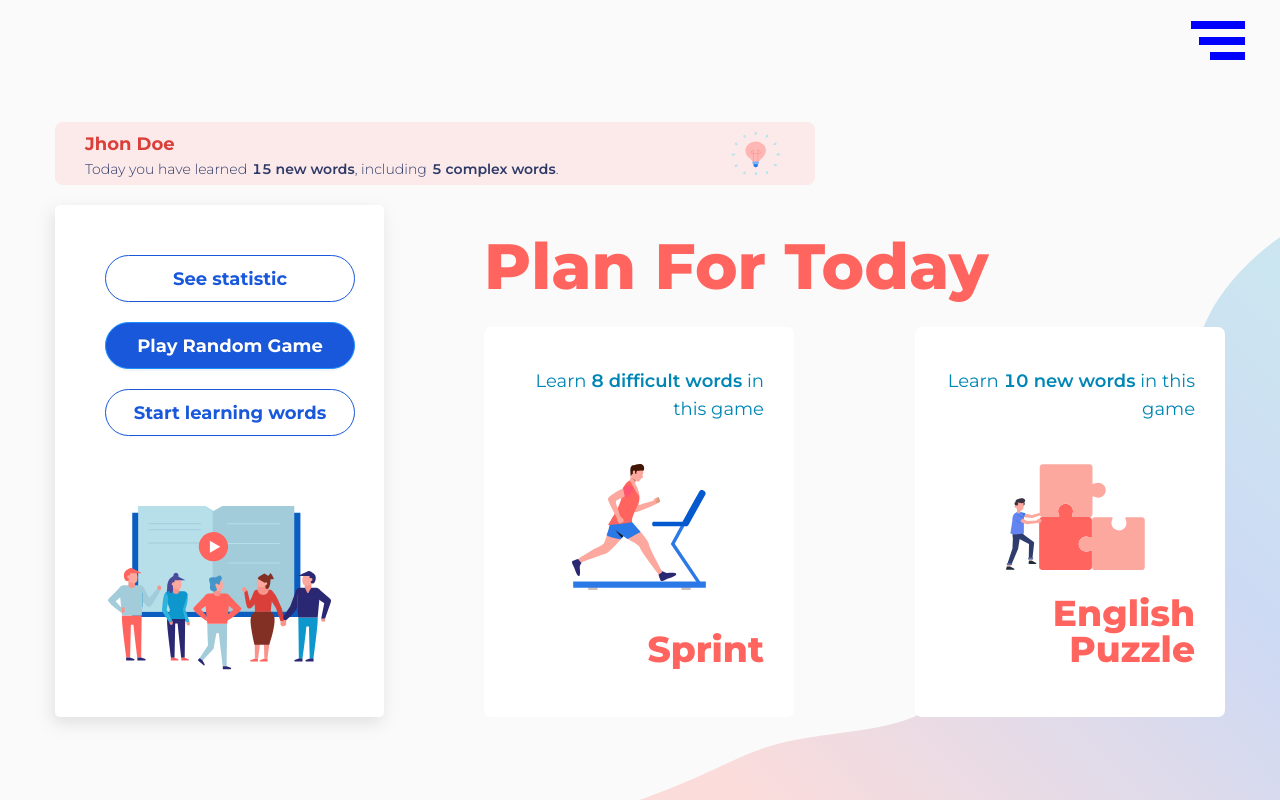
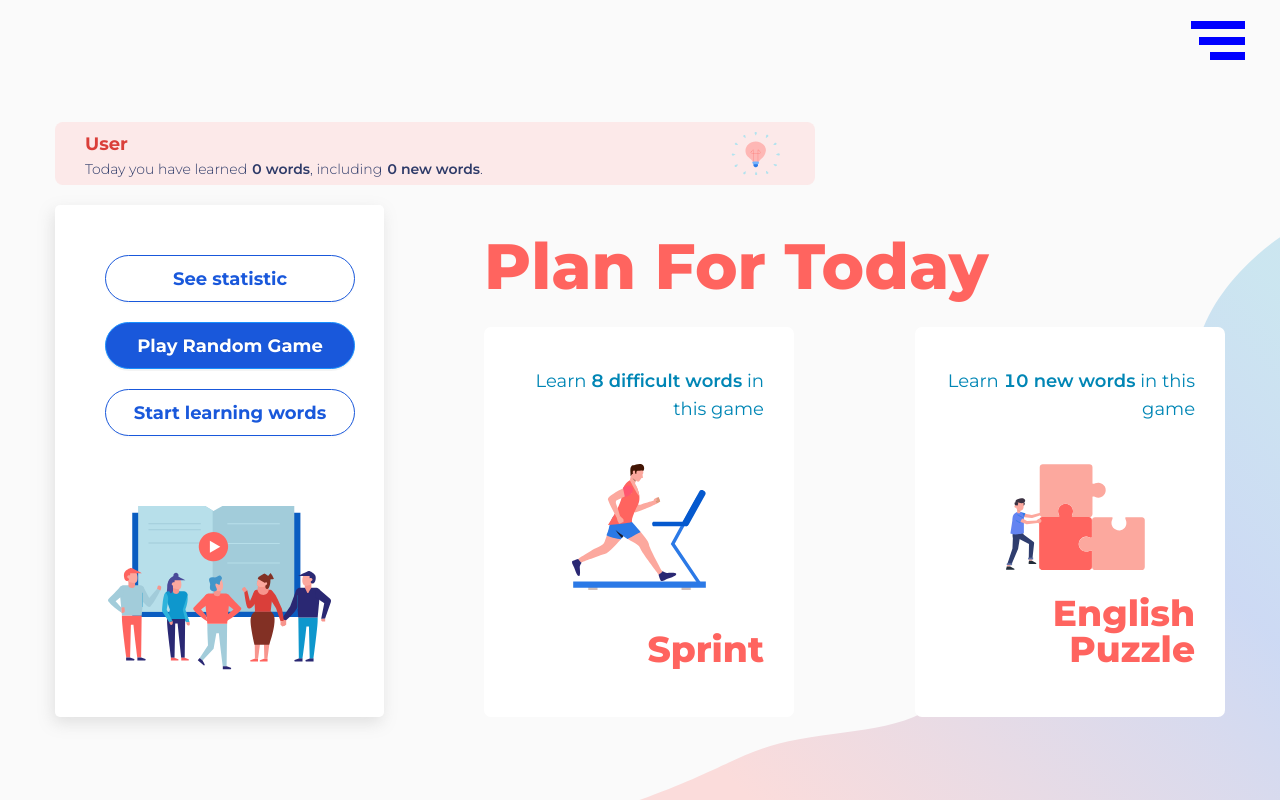
Before and after one commit to dzinrai/rslang, a React (Create React App) app: page /main-page in a window 1280 px wide. Built offline with nearby package versions, Linux system fonts and the light colour scheme; no server answers; sample sign-in values are in the browser's storage.

Commit message:
feat: add main-page game links, name, number of words

```diff
--- a/src/components/main-page/game-for-today/game-for-today.module.css
+++ b/src/components/main-page/game-for-today/game-for-today.module.css
@@ -28,7 +28,6 @@
     font-weight: 400;
     font-size: 18px;
     text-align: right;
-
 }
 
 .gameTitle {
@@ -43,3 +42,25 @@
 .gameImg {
     align-self: center;
 }
+
+.gameContainer:hover .gameImg {
+    animation: slidefwd 3s linear infinite;
+}
+
+@keyframes slidefwd {
+    0% {
+        transform: translateX(0);
+    }
+    25% {
+        transform: translateX(10px);
+    }
+    50% {
+        transform: translateX(0);
+    }
+    75% {
+        transform: translateX(10px);
+    }
+    100% {
+        transform: translateX(0);
+    }
+}
--- a/src/components/main-page/game-for-today/game-for-today.tsx
+++ b/src/components/main-page/game-for-today/game-for-today.tsx
@@ -1,15 +1,17 @@
 import React from 'react';
 import styles from './game-for-today.module.css';
+import { Link } from 'react-router-dom';
 
 interface Props {
   boldText: string,
   picture: string,
-  title: string
+  title: string,
+  path: string
 }
 
-function GameForToday({ boldText, picture, title }: Props) {
+function GameForToday({ boldText, picture, title, path }: Props) {
   return (
-    <div className={styles.gameContainer}>
+    <Link to={`/mini-games/${path}`} className={styles.gameContainer}>
       <div className={styles.gameText}>
         Learn
         {' '}
@@ -19,7 +21,7 @@ function GameForToday({ boldText, picture, title }: Props) {
       </div>
       <div className={styles.gameImg}><img src={picture} alt="" /></div>
       <div className={styles.gameTitle}>{title}</div>
-    </div>
+    </Link>
   );
 }
 
--- a/src/components/main-page/main-page.tsx
+++ b/src/components/main-page/main-page.tsx
@@ -11,6 +11,7 @@ import preloadWords from '../../services/preloadWords';
 import { preloadWordsOnBackend } from '../../services/create-user-word';
 import { getStatistic, createStatistic } from '../../services/statistic';
 import { getWordByIdFromAPI } from '../../services/getWords';
+import { getUserName } from '../../services/getUserName';
 
 function MainPage() {
   const wordsState = useContext(storeWords);
@@ -26,6 +27,7 @@ function MainPage() {
 
   useEffect(() => {
     let thisNewDay = false;
+    getUserName(dispatchWords);
     getSettings()
       .then((settingsData) => {
         const date1 = moment(moment().format('DD/MM/YY'), 'DD/MM/YY');
@@ -62,7 +64,7 @@ function MainPage() {
     <div className={styles.background}>
       <div className={styles.container}>
         <div className={styles.progressAndWord}>
-          <TodayProgress />
+          <TodayProgress name={wordsState.state.name} />
           <LastWord word={lastWord} />
         </div>
         <div className={styles.toDoAndPlan}>
--- a/src/components/main-page/plan-for-today/plan-for-today.tsx
+++ b/src/components/main-page/plan-for-today/plan-for-today.tsx
@@ -26,11 +26,13 @@ function PlanForToday() {
           boldText={gamesForToday[0].boldText}
           picture={gamesForToday[0].picture}
           title={gamesForToday[0].title}
+          path={'sprint'}
         />
         <GameForToday
           boldText={gamesForToday[1].boldText}
           picture={gamesForToday[1].picture}
           title={gamesForToday[1].title}
+          path={'puzzle'}
         />
       </div>
     </div>
--- a/src/components/today-progress/today-progress.tsx
+++ b/src/components/today-progress/today-progress.tsx
@@ -1,17 +1,30 @@
-import React from 'react';
+import React, { useContext, useState, useEffect } from 'react';
 import styles from './today-progress.module.css';
 import { ReactComponent as TodayProgressImage } from '../../img/lamp-main.svg';
+import toFromUpperCaseString from '../../assets/toFromUpperCaseString';
+import { storeWords } from '../../context/contextWords';
 
-function TodayProgress() {
+function TodayProgress({ name }: any) {
+  const wordsState = useContext(storeWords);
+  const stateWords = wordsState.state;
+  const [todayWords, setTodayWords] = useState<any>(null);
+  useEffect(() => {
+    if (Array.isArray(stateWords.userStatistic?.optional?.common?.wordsToday)) {
+      setTodayWords(stateWords.userStatistic?.optional?.common?.wordsToday.slice(-1));
+    } else {
+      setTodayWords(stateWords.userStatistic?.optional?.common?.wordsToday ?? 0);
+    }
+  }, [stateWords.userStatistic]);
+
   return (
     <div className={styles.today_progress_container}>
       <span>
-        <h3 className={styles.user_name}>Jhon Doe</h3>
+        <h3 className={styles.user_name}>{!name ? 'User' : toFromUpperCaseString(name)}</h3>
         <p className={styles.today_description}>
           Today you have learned
-          <span className={styles.bold_text}>15 new words</span>
+          <span className={styles.bold_text}>{stateWords.userStatistic?.learnedWords ?? 0} words</span>
           , including
-          <span className={styles.bold_text}>5 complex words</span>
+          <span className={styles.bold_text}>{todayWords} new words</span>
           .
         </p>
       </span>
--- a/src/context/contextWords.tsx
+++ b/src/context/contextWords.tsx
@@ -18,6 +18,7 @@ const initialState = {
     },
   },
   userStatistic: {},
+  name: ''
 };
 
 const storeWords = createContext<any>(undefined);
@@ -46,6 +47,11 @@ const WordsProvider = ({ children }: Props) => {
           ...prevState, userStatistic: action.value,
         };
         return newState;
+      case 'setName':
+        newState = {
+          ...prevState, name: action.value,
+        };
+        return newState;
       default:
         throw new Error();
     }
--- /dev/null
+++ b/src/services/getUserName.tsx
@@ -0,0 +1,17 @@
+// eslint-disable-next-line
+
+export async function getUserName(dispatchWords: any) {
+  const rawResponse = await fetch(`https://afternoon-falls-25894.herokuapp.com/users/${localStorage.getItem('userId')}`, {
+    method: 'GET',
+    headers: {
+      Authorization: `Bearer ${localStorage.getItem('userToken')}`,
+      Accept: 'application/json',
+    },
+  });
+  if (rawResponse.status !== 200) return { error: 'Failed to get words' };
+  const content = await rawResponse.json();
+  console.log('back:', content);
+  const name = content.email.split('@')[0];
+  dispatchWords({ type: 'setName', value: name });
+  return content;
+}
```
